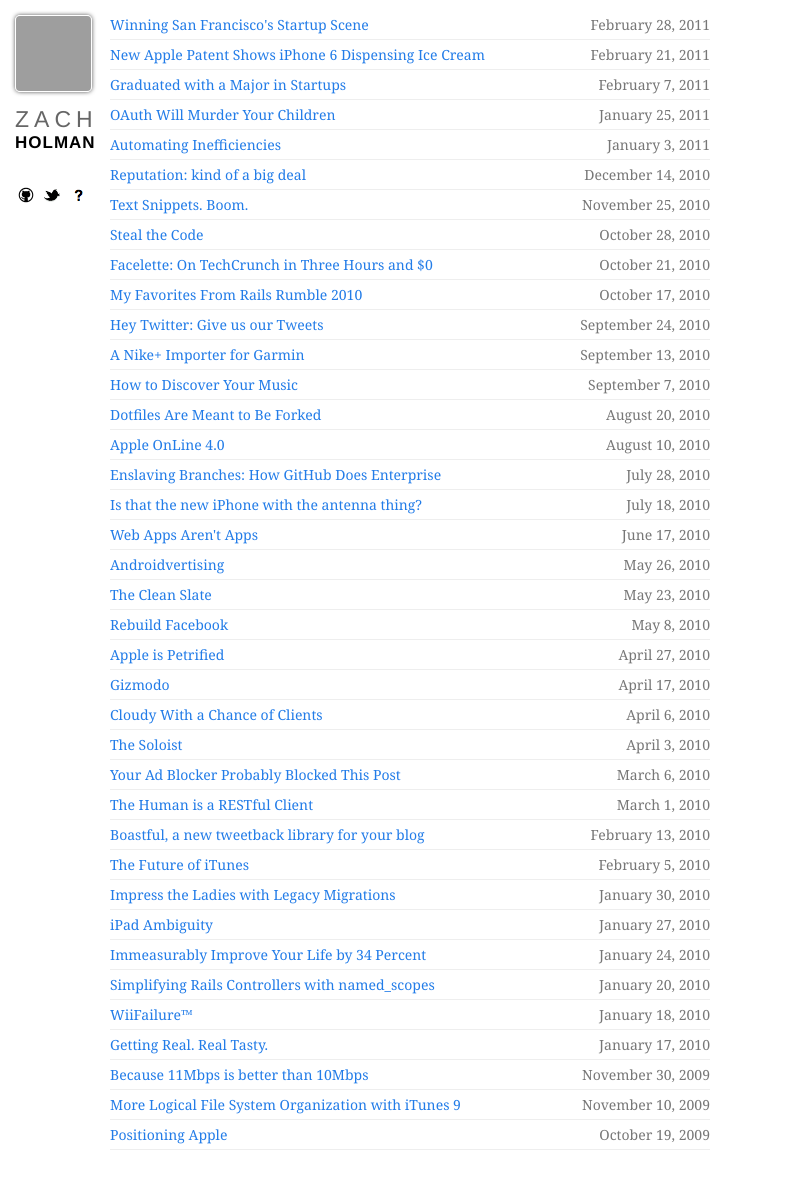
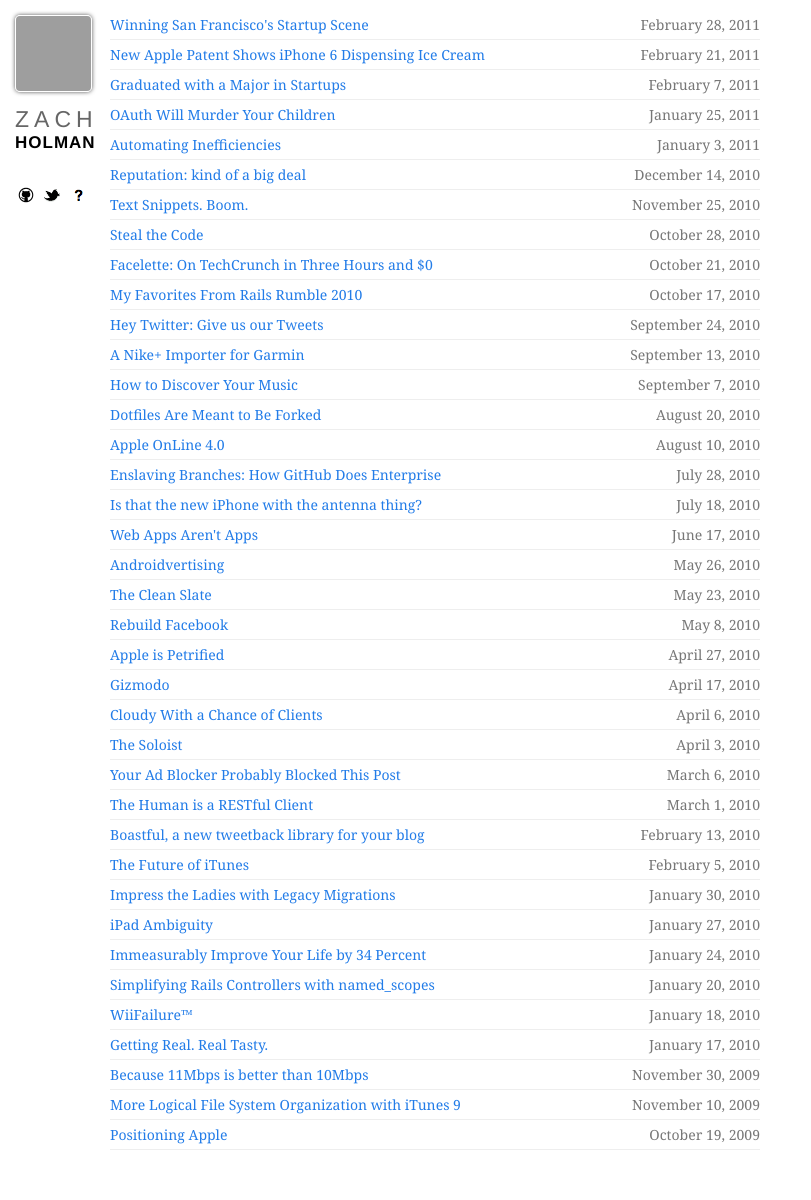
Before and after one commit to broccolini/designertocoder.github.com, a Jekyll site: the page built from index.html, in a window 1280 px wide. Shown: the whole page, without its empty margins (0-811 px from the left). Built offline with Jekyll 4.4.1, drawn with Linux system fonts in a browser that asks for light colours; nearby versions of some CDN libraries; Markdown is read by kramdown in place of the engine named in the settings; comment, search, counter and statistics services are not loaded; grey boxes are pictures that could not be loaded.

Commit message:
and a little bit wider now

```diff
--- a/css/styles.css
+++ b/css/styles.css
@@ -25,7 +25,7 @@
 }
 .content{
   margin-left: 110px;
-  width: 600px;
+  width: 650px;
   margin-bottom: 50px;
 }
 .related{
```
